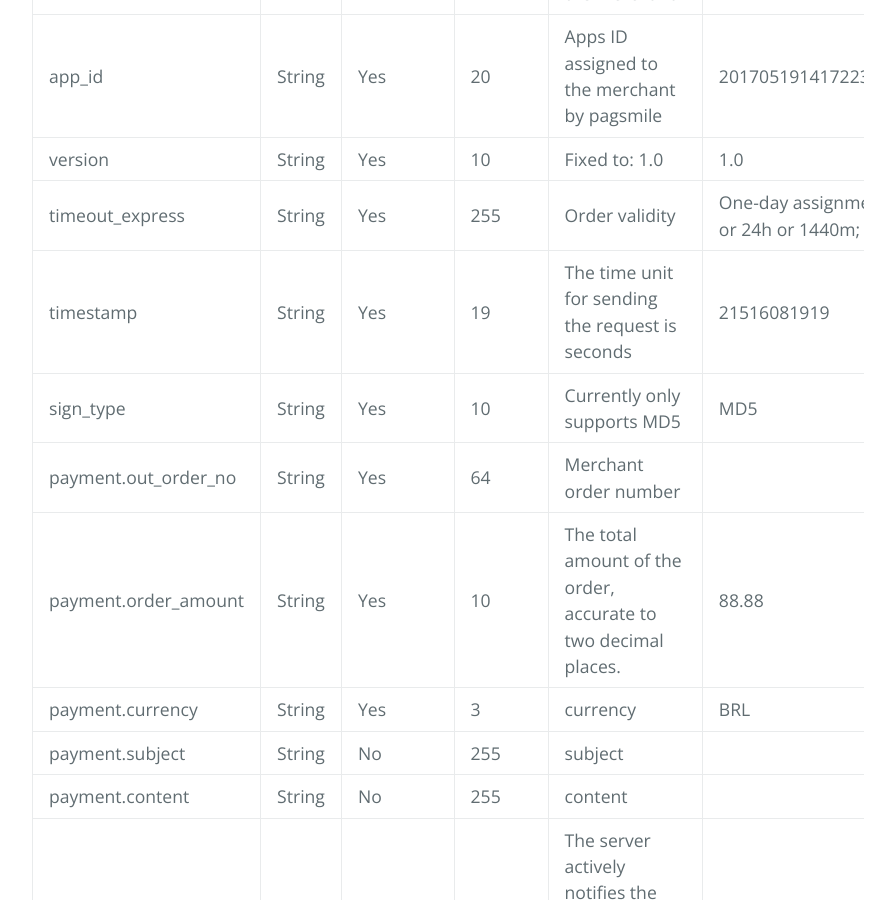
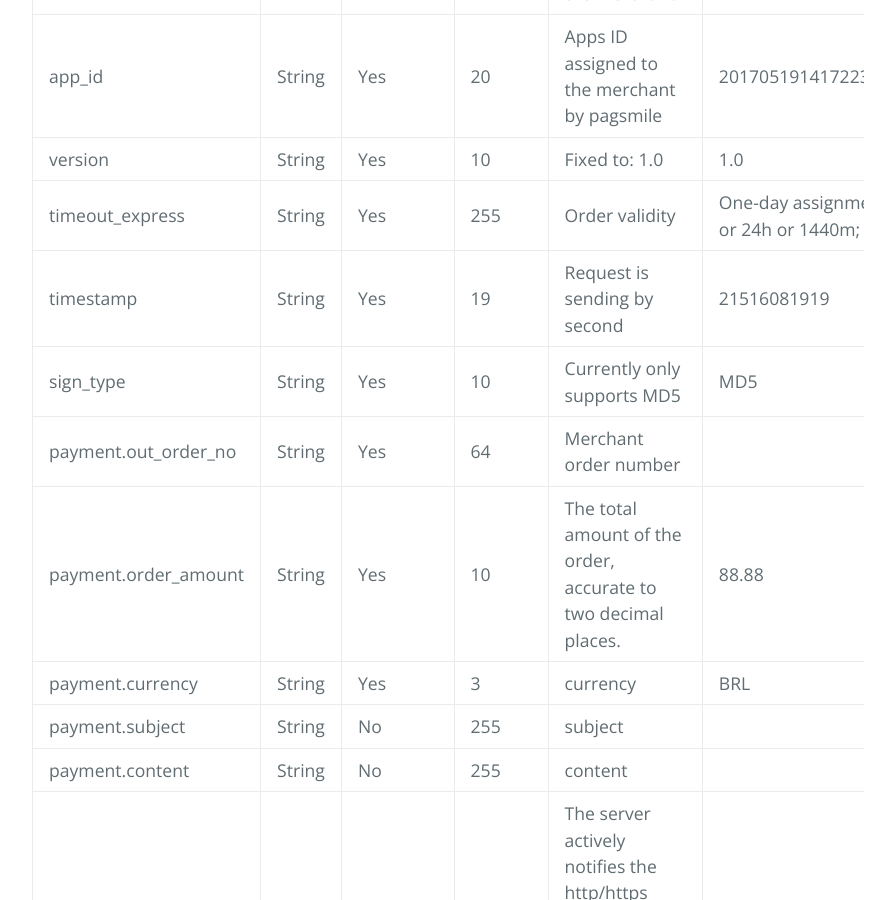
Before and after one commit to pagsmile/pagsmile.github.io, a Jekyll site: the page built from en/api/DriectBoleto.md, in a window 1280 px wide and 900 px high, scrolled down 972 px. Shown: the whole window, without its empty margins (192-1087 px from the left). Built offline with Jekyll 4.4.1, drawn with Linux system fonts in a browser that asks for light colours; our own code applies the rules of GitHub Pages for plain Markdown files.

Commit message:
Update DriectBoleto.md

```diff
--- a/en/api/DriectBoleto.md
+++ b/en/api/DriectBoleto.md
@@ -22,7 +22,7 @@ merchant_no | String | Yes | 20 | Pagsmile ID assigned to the merchant | 1024201
 app_id | String | Yes | 20 | Apps ID assigned to the merchant by pagsmile | 2017051914172236111
 version | String | Yes | 10 | Fixed to: 1.0 | 1.0
 timeout_express | String | Yes | 255 | Order validity | One-day assignment: 1d or 24h or 1440m;
-timestamp | String | Yes | 19 | The time unit for sending the request is seconds | 21516081919
+timestamp | String | Yes | 19 | Request is sending by second | 21516081919
 sign_type | String | Yes | 10 | Currently only supports MD5 | MD5
 payment.out_order_no | String | Yes | 64 | Merchant order number |
 payment.order_amount | String | Yes | 10 | The total amount of the order, accurate to two decimal places. | 88.88
```
